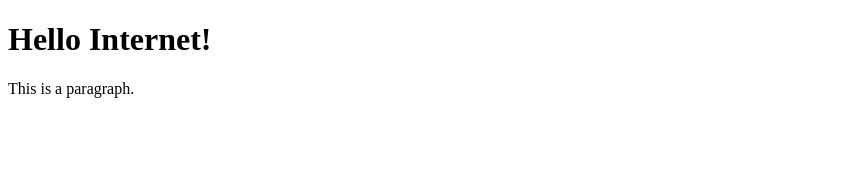
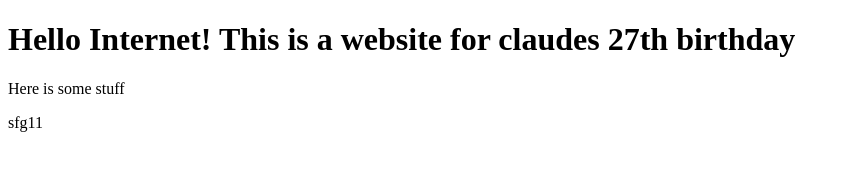
Before and after one commit to sfg11/claudiomustacio, a plain HTML site: page index.html in a window 1280 px wide. Shown: the whole page, without its empty margins (0-850 px from the left). Drawn offline with Linux system fonts and the light colour scheme.

Commit message:
smol change

```diff
--- a/index.html
+++ b/index.html
@@ -5,8 +5,8 @@
 </head>
 <body>
 
-<h1>Hello Internet!</h1>
-<p>This is a paragraph.</p>
-<script>alert('Random Javascript!');</script>
+<h1>Hello Internet! This is a website for claudes 27th birthday </h1>
+<p>Here is some stuff </p>
+<footer> sfg11 </footer>
 </body>
 </html>
```
